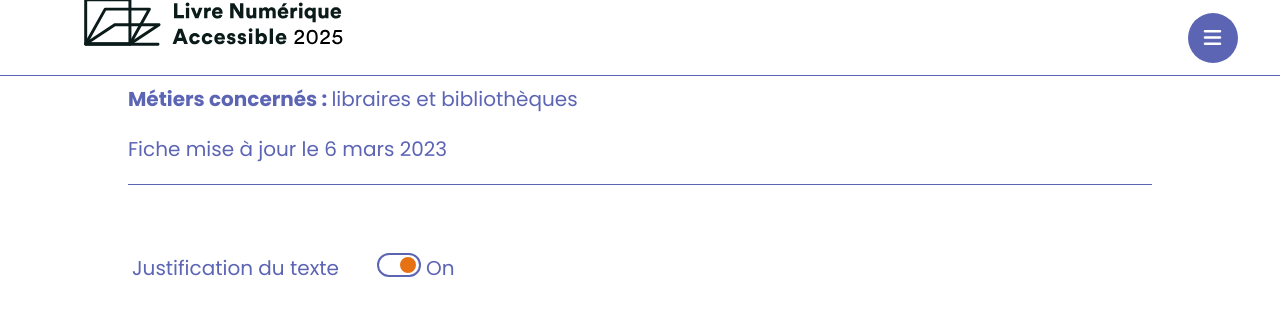
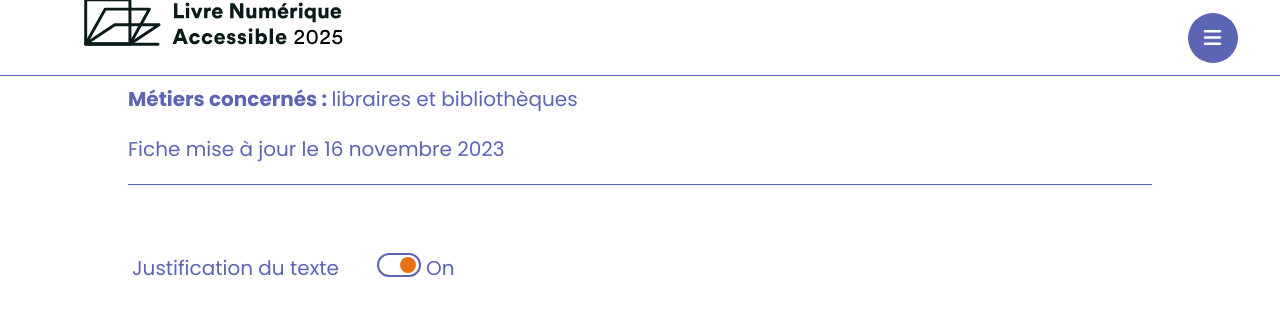
Before and after one commit to edition-accessible/lina25, a Jekyll site: the page built from pages/diffuser.md, in a window 1280 px wide and 900 px high, scrolled down 769 px. Shown: the top 331 px of the window. Built offline with Jekyll 4.4.1, drawn with Linux system fonts in a browser that asks for light colours; nearby versions of some CDN libraries; comment, search, counter and statistics services are not loaded.

Commit message:
mise à jour de la date de la page diffuser

```diff
--- a/pages/diffuser.md
+++ b/pages/diffuser.md
@@ -1,7 +1,7 @@
 ---
 layout: page
 title: Informer
-date: 6 mars 2023
+date: 16 novembre 2023
 subtitle: et conseiller au plus près des besoins
 orientation: informer le lecteur avant achat ou emprunt.
 audience: libraires et bibliothèques
```
